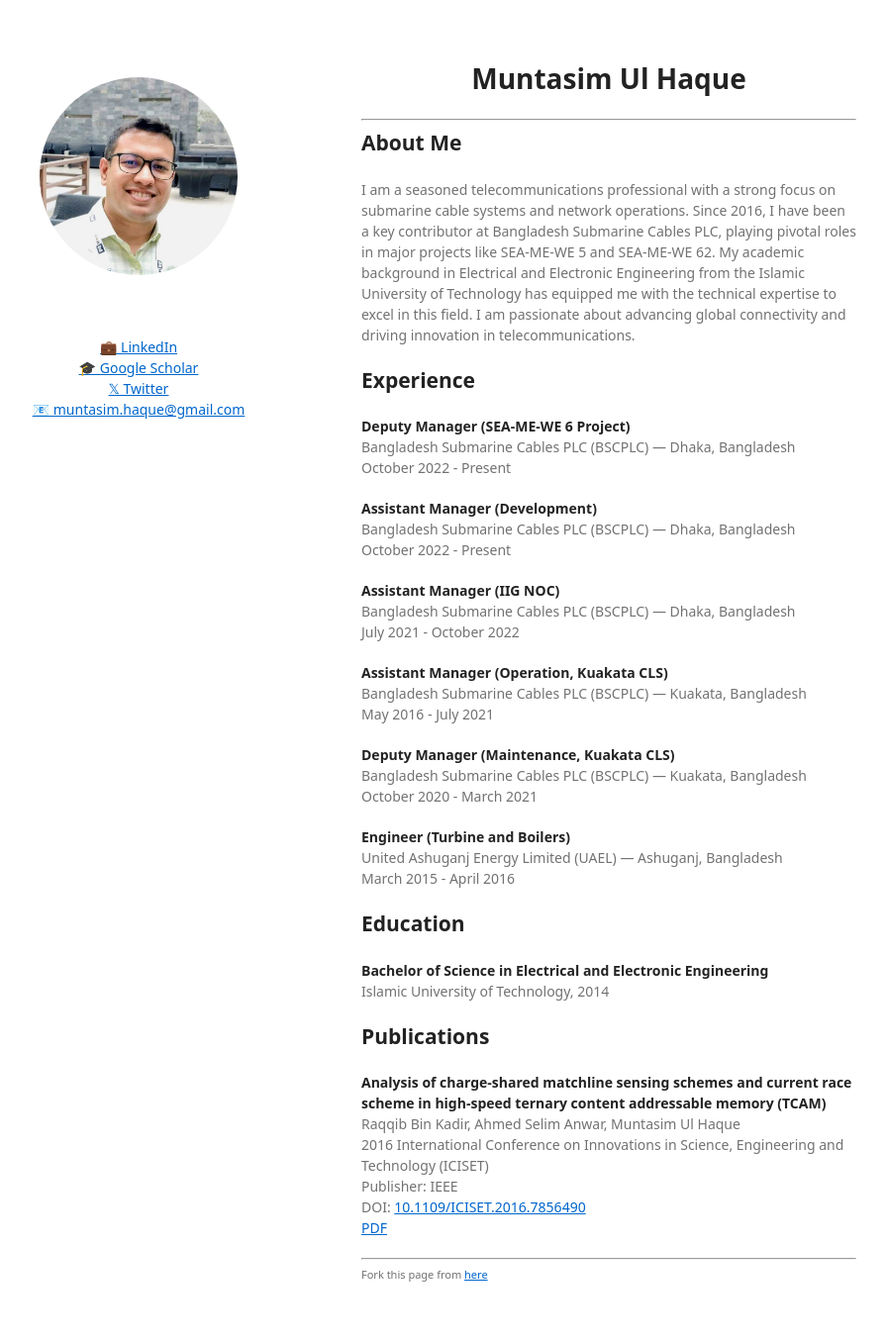
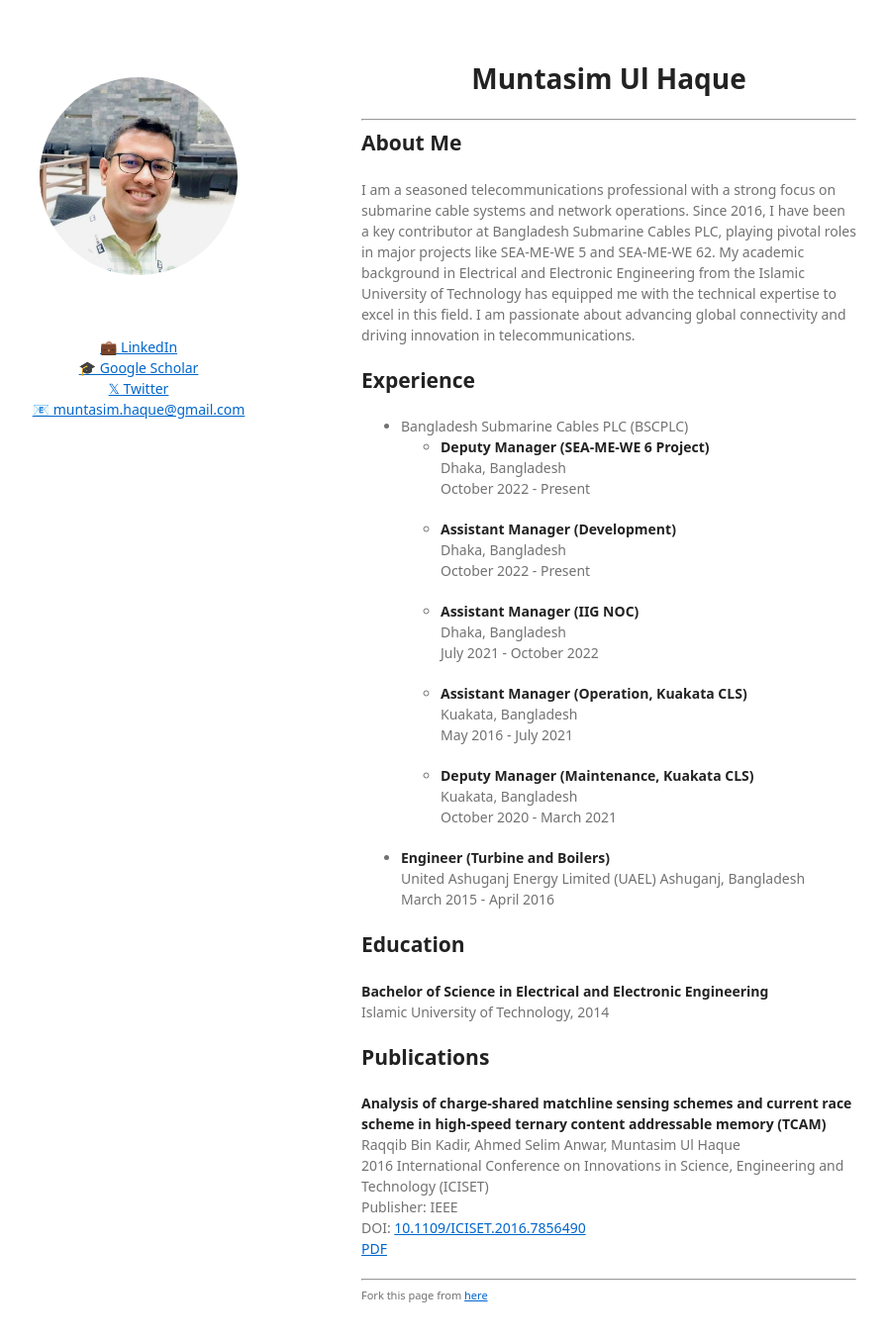
Before and after one commit to muntasimulhaque/muntasimulhaque.github.io, a Jekyll site: the page built from index.md, in a window 1280 px wide and 1388 px high. Shown: the top 1355 px of the window at 99% size, without its empty margins (205-1101 px from the left). Built offline with Jekyll 4.4.1, drawn with Linux system fonts in a browser that asks for light colours; our own code applies the rules of GitHub Pages for plain Markdown files.

Commit message:
Update index.md

```diff
--- a/index.md
+++ b/index.md
@@ -7,29 +7,31 @@ I am a seasoned telecommunications professional with a strong focus on submarine
 
 ## Experience
 
-**Deputy Manager (SEA-ME-WE 6 Project)**
-Bangladesh Submarine Cables PLC (BSCPLC) — Dhaka, Bangladesh
-October 2022 - Present
+- Bangladesh Submarine Cables PLC (BSCPLC)
+	- **Deputy Manager (SEA-ME-WE 6 Project)**
+		Dhaka, Bangladesh
+		October 2022 - Present
 
-**Assistant Manager (Development)**
-Bangladesh Submarine Cables PLC (BSCPLC) — Dhaka, Bangladesh
-October 2022 - Present
+	- **Assistant Manager (Development)**
+		Dhaka, Bangladesh
+		October 2022 - Present
 
-**Assistant Manager (IIG NOC)**
-Bangladesh Submarine Cables PLC (BSCPLC) — Dhaka, Bangladesh
-July 2021 - October 2022
+	- **Assistant Manager (IIG NOC)**
+		Dhaka, Bangladesh
+		July 2021 - October 2022
 
-**Assistant Manager (Operation, Kuakata CLS)**
-Bangladesh Submarine Cables PLC (BSCPLC) — Kuakata, Bangladesh
-May 2016 - July 2021
+	- **Assistant Manager (Operation, Kuakata CLS)**
+		Kuakata, Bangladesh
+		May 2016 - July 2021
 
-**Deputy Manager (Maintenance, Kuakata CLS)**
-Bangladesh Submarine Cables PLC (BSCPLC) — Kuakata, Bangladesh
-October 2020 - March 2021
+	- **Deputy Manager (Maintenance, Kuakata CLS)**
+		Kuakata, Bangladesh
+		October 2020 - March 2021
 
-**Engineer (Turbine and Boilers)**
-United Ashuganj Energy Limited (UAEL) — Ashuganj, Bangladesh
-March 2015 - April 2016
+- **Engineer (Turbine and Boilers)**
+	United Ashuganj Energy Limited (UAEL)
+	Ashuganj, Bangladesh
+	March 2015 - April 2016
 
 ## Education
 
```
